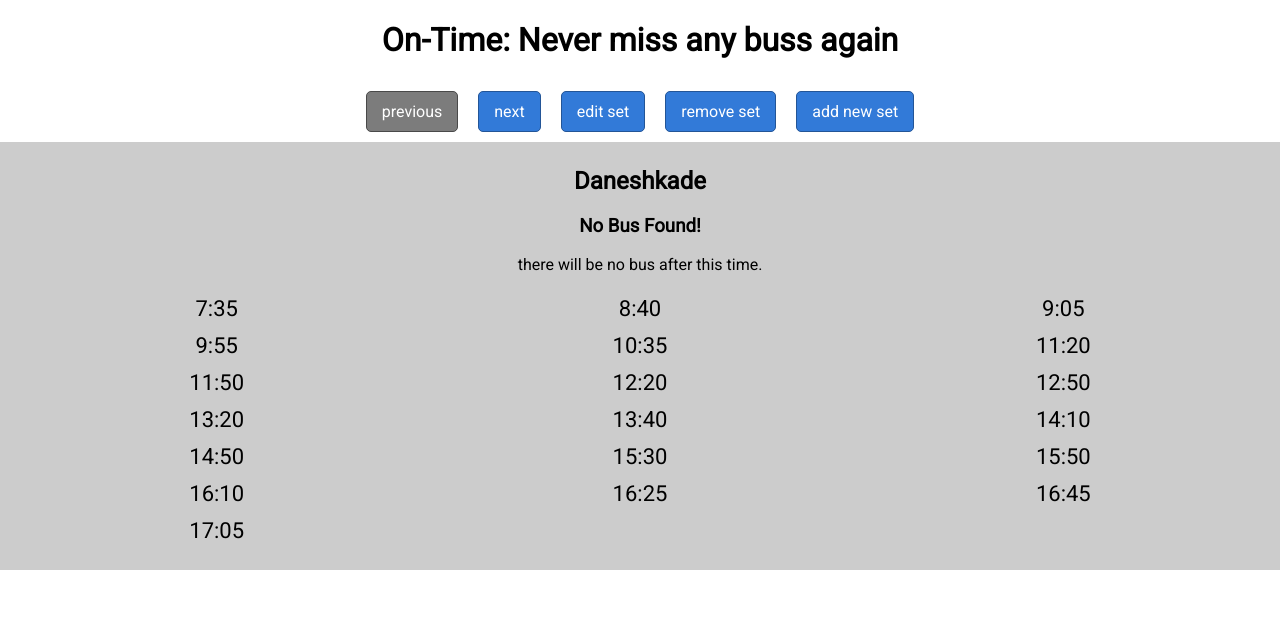
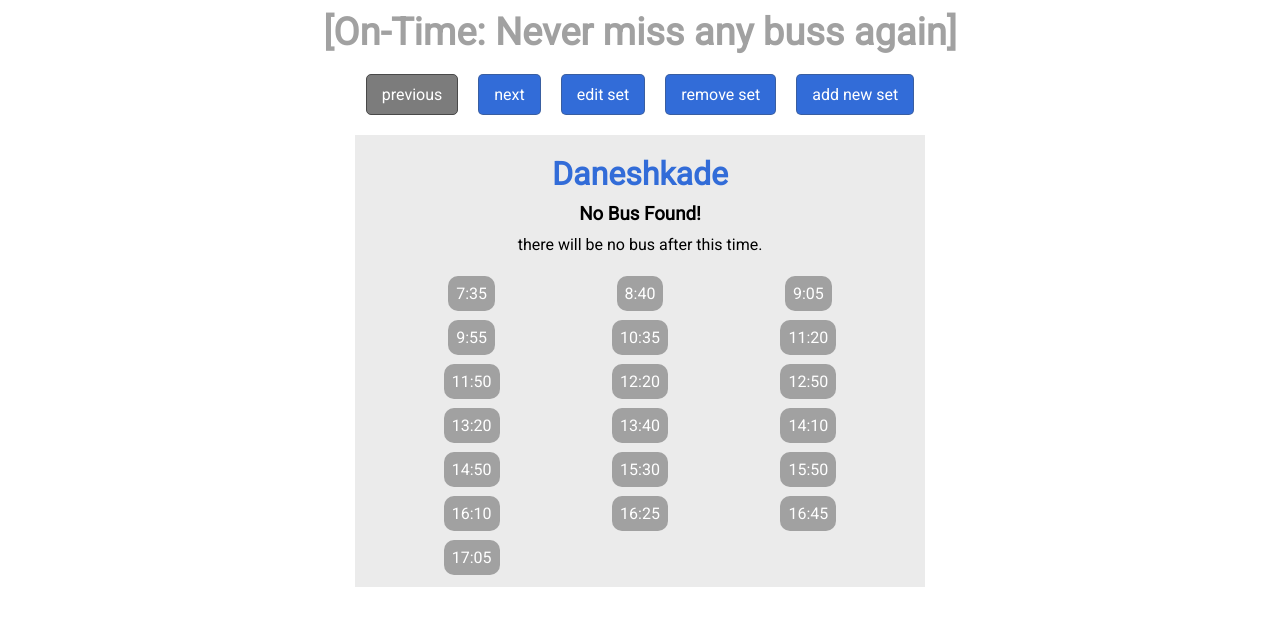
Before and after one commit to mohsenfaraj/on-time, a React (Vite) app: page / in a window 1280 px wide. Shown: the top 626 px of the page. Built offline with nearby package versions, Linux system fonts and the light colour scheme.

Commit message:
visual improvements: grid,layout,primary color etc

```diff
--- a/src/App.jsx
+++ b/src/App.jsx
@@ -7,7 +7,7 @@ function App() {
     [
       {
         name : "Daneshkade" ,
-        background: "#ccc" ,
+        color: "#326cd8" ,
         times : ["7:35" , "8:40" , "9:05" , "9:55" , "10:35" , "11:20" , "11:50" , "12:20" ,
         "12:50" , "13:20" , "13:40" , "14:10" , "14:50" , "15:30" , "15:50" , "16:10" ,
         "16:25" , "16:45" , "17:05"
@@ -15,7 +15,7 @@ function App() {
       } ,
       {
         name:"UUT" ,
-        background : "yellow" ,
+        color : "#d83232" ,
         times : ["8:20" , "8:45" , "9:35" , "10:15" , "11:00" , "11:30" , "12:00" , "12:30" ,
         "13:00" , "13:20" , "13:50" , "14:30" , "15:10" , "15:30" , "15:50" , "16:05" ,
         "16:25" , "16:45" , "17:40" , "18:15" , "19:10"
@@ -113,6 +113,8 @@ function closestTime(hour , min){
 
 useEffect(() => {
   setRemaining(remainingTime())
+  // set primary color:
+  document.documentElement.style.setProperty('--primary',times[activeTimer].color);
   const timer = setInterval(() => {
     setRemaining(remainingTime())
   }, 1000);
@@ -132,7 +134,7 @@ useEffect(() => {
   }
   return (
     <div>
-      <h1>On-Time: Never miss any buss again</h1>
+      <h1 className='header'>[On-Time: Never miss any buss again]</h1>
       <button onClick={prevTimer} disabled={activeTimer == 0}>previous</button>
       <button onClick={nextTimer} disabled={activeTimer + 1 == times.length}>next</button>
       <button onClick={showEditSet}>edit set</button>
--- a/src/countdown.jsx
+++ b/src/countdown.jsx
@@ -17,7 +17,8 @@ function Countdown(props) {
     else {
         return (
             <div>
-                <h3>Remaining Time: {Math.floor(props.remaining/60)} Minitues and {props.remaining%60} Seconds</h3>
+                <h3>Remaining Time</h3>
+                    <p>{Math.floor(props.remaining/60)} Minitues and {props.remaining%60} Seconds</p>
             </div>
           );
     }
--- a/src/style.css
+++ b/src/style.css
@@ -1,13 +1,30 @@
 @import url('https://fonts.googleapis.com/css2?family=Roboto&display=swap');
+:root {
+    --primary : #d83232 ;
+}
 ul {
+    max-width: 500px;
+    margin: auto;
+    margin-top: 20px;
     padding: 0;
     display: grid;
     grid-template-columns: auto auto auto;
+    gap: 5px;
+}
+h1 , h2 , h3 , p {
+    margin: 10px;
 }
 li {
-    margin: 6px;
+    margin: 10px;
     list-style: none;
-    font-size: 22px;
+    font-size: 16px;
+    transition: all ease 1s;
+}
+li span {
+    color: #fff;
+    background-color: #a1a1a1;
+    border-radius: 10px;
+    padding: 8px;
 }
 body {
     padding: 0;
@@ -17,11 +34,11 @@ body {
     font-family: 'Roboto' , sans-serif;
 }
 button , input[type="submit"] , input[type="button"] {
-    border: 1px solid #235597;
+    border: 1px solid #47474760;
     border-radius: 5px;
     padding: 10px 15px;
     margin: 10px;
-    background: #327ad8;
+    background: var(--primary);
     color: #fff;
     font-family: 'Roboto' , sans-serif;
     font-size: 16px;
@@ -31,8 +48,13 @@ button:disabled , input[type="submit"]:disabled , input[type="button"]:disabled
     background: #7c7c7c;
     color: #fff;
 }
-.active {
-    color: red;
+.active span {
+    background-color: var(--primary);
+}
+.header {
+    color: #a1a1a1;
+    font-weight: bold;
+    font-size: 38px;
 }
 .popup {
     border: solid 1px #ccc;
@@ -51,3 +73,15 @@ button:disabled , input[type="submit"]:disabled , input[type="button"]:disabled
     align-items: center;
     text-align: center;
 }
+.container {
+    margin: auto;
+    margin-top: 10px;
+    max-width: 550px;
+    background-color: #ebebeb;
+    padding: 10px;
+}
+.container h2 {
+    font-weight: bolder;
+    font-size: 32px;
+    color: var(--primary);
+}
--- a/src/timer.jsx
+++ b/src/timer.jsx
@@ -1,18 +1,15 @@
 import Countdown from "./countdown";
 function Timer(props) {
-    const style = {
-        backgroundColor : props.timer.background ,
-        padding : "5px" ,
-
-    } ;
     const times = props.timer.times.map((time , index) =>
-        <li key={time.toString()} className={index === props.timeIndex ? "active" : ""}>{time}</li>
+        <li key={time.toString()} className={index === props.timeIndex ? "active" : ""}> <span>{time}</span></li>
     )
     return (
-        <div style={style}>
+        <div className="container">
             <h2>{props.timer.name}</h2>
             <Countdown remaining={props.remaining} />
+            <div className="grid">
             <ul>{times}</ul>
+            </div>
         </div>
     );
 }
```
